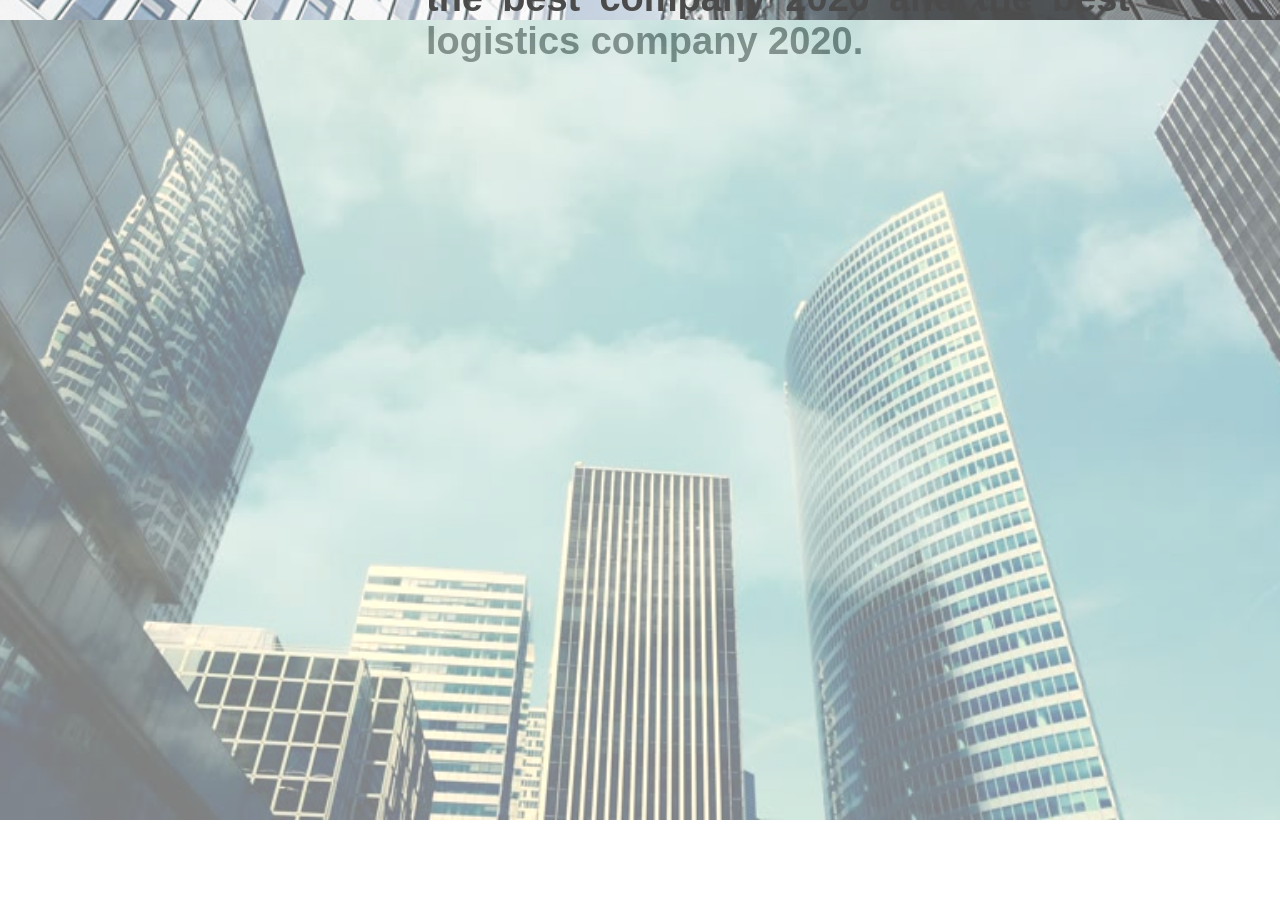
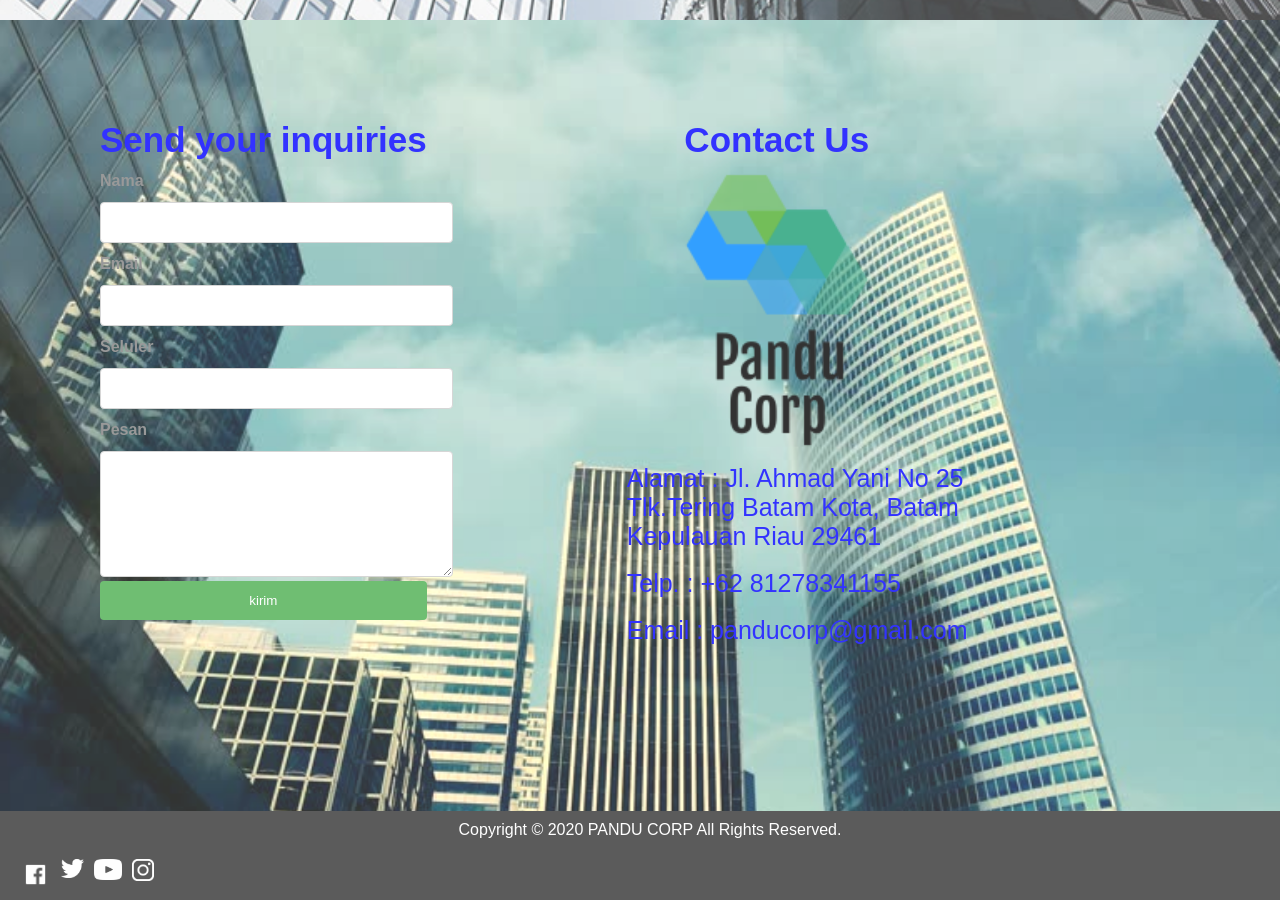
Before and after one commit to panduputraperdana/company-profile, a plain HTML site: page index.html in a window 1280 px wide. Shown: the part 1580-2480 px from the top of the page. Before the commit the page ends 2400 px from the top, so only its background shows below. Drawn offline with Linux system fonts and the light colour scheme.

Commit message:
Make changes to index.html on the third page and style.css

```diff
--- a/index.html
+++ b/index.html
@@ -30,7 +30,7 @@
 
     <div class="pagetwo">
         <div class="about-section">
-            <img src="img/logo.png">
+            <img src="img/logo.png" align="left">
             <div class="inner-container">
                 <h1>About Us</h1>
                 <br>
@@ -57,6 +57,76 @@
     </div>
 
     <div class="pagethree">
+        <div class="row">
+            <div class="column">
+                <h1>Send your inquiries</h1>
+                <div>
+                    <form action="/action_page.php">
+                        <div class="row">
+                          <div class="col-25">
+                            <label for="name">Nama</label>
+                          </div>
+                          <div class="col -75">
+                            <input type="text" id="name" name="nama" >
+                          </div>
+                        </div>
+                        <div class="row">
+                          <div class="col-25">
+                            <label for="mail">Email</label>
+                          </div>
+                          <div class="col-75">
+                            <input type="text" id="lname" name="email" >
+                          </div>
+                        </div>
+                        <div class="row">
+                            <div class="col-25">
+                              <label for="hp">Seluler</label>
+                            </div>
+                            <div class="col-75">
+                              <input type="text" id="hp" name="Seluler" >
+                            </div>
+                          </div>
+                          <div class="row">
+                            <div class="col-25">
+                              <label for="pesan">Pesan</label>
+                            </div>
+                            <div class="col-75">
+                              <textarea id="pesan" name="pesan" style="height:100px"></textarea>
+                            </div>
+                          </div>
+                          <div class="row">
+                            <input type="submit" value="kirim">
+                          </div>
+                    </form>
+                  </div>
+            </div>
+
+            <div class="column">
+              <h1 style="text-align: center;">Contact Us</h1>
+                <img src="img/logo.png" height="300" ext-align="center">
+
+              <p>Alamat : Jl. Ahmad Yani No 25 <br />
+                  Tlk.Tering Batam Kota, Batam <br />
+                  Kepulauan Riau 29461</p>
+                <br>
+                <p>Telp. : +62 81278341155</p>
+                <br>
+                <p>Email : panducorp@gmail.com</p>
+            </div>
+          </div>
+
+          <footer>
+            <div>Copyright &copy; <script>document.write(new Date().getFullYear());</script> PANDU CORP  All Rights Reserved.
+            </div>
+            <a href="https://id-id.facebook.com/"><img src="img/facebook.png" height="31" align="left"></a>
+
+            <a href="https://twitter.com"><img src="img/twitter.png" height="19" align="left"></a>
+
+            <a href="https://www.youtube.com/"><img src="img/youtube.png" height="21" align="left"></a>
+
+            <a href="https://www.instagram.com/"><img src="img/instagram.png" height="22" align="left"></a>
+
+          </footer>
 
 
 </div>
--- a/style.css
+++ b/style.css
@@ -78,26 +78,27 @@ ul li a{
     width: 55%;
     float: right;
     padding: 150px;
+
 }
 
 .image{
     background-color: none;
-    height: 334;
-    width: 345;
+    height: 401;
+    width: 400;
     align: left;
 }
 
 .inner-container h1{
-    padding-top: 0px;
+    padding-top: 5px 20px;
     text-align: center;
     font-size: 40px;
-    font-weight: 900;
+    font-weight: 800;
     color: blue;
-    margin-top: -90px;
+    margin-top: -90px
 }
 
 .text{
-    font-size: 38px;
+    font-size: 36px;
     color: black;
     text-align: justify;
     font-weight: bold;
@@ -110,9 +111,118 @@ ul li a{
 .pagethree{
     background-image: url(img/background3.jpg);
     background-color: grayscale;
-    opacity: 50%;
+    opacity: 80%;
     height: 100vh;
     background-size: cover;
     background-position: center;
-    text-align: left;
 }
+
+.column {
+    float: left;
+    padding: 100px;
+    height: 400px;
+    text-align: justify;
+      color: blue;
+      font-size: 46;
+  }
+
+  h1{
+    text-align: center;
+    color:blue ;
+    font-size: 35px;
+  }
+
+  .left {
+    width: 50%;
+  }
+
+  .right {
+    width: 50%;
+  }
+
+  input[type=text], select, textarea {
+    width: 100%;
+    padding: 12px;
+    border: 1px solid #ccc;
+    border-radius: 4px;
+    resize: vertical;
+  }
+
+  label {
+    padding: 12px 12px 12px 0;
+    display: inline-block;
+    color: grey;
+    font-weight: bold;
+  }
+
+  input[type=submit] {
+    background-color:#4CAF50;
+    color: white;
+    padding: 12px 20px;
+    border: none;
+    border-radius: 4px;
+    cursor: pointer;
+    float: right;
+  }
+
+  input[type=submit]:hover {
+    background-color: #45a049;
+  }
+
+  .container {
+    border-radius: 5px;
+    background-color: #f2f2f2;
+    padding: 20px;
+  }
+
+  .col-25 {
+    float: left;
+    width: 25%;
+    margin-top: 6px;
+  }
+
+  .col-75 {
+    float: left;
+    width: 75%;
+    margin-top: 6px;
+  }
+
+
+  .row:after {
+    content: "";
+    display: table;
+    clear: both;
+  }
+
+    .col-25, .col-75, input[type=submit] {
+      width: 100%;
+      margin-top: 0;
+    }
+
+    p{
+        text-align: justify;
+        color: blue;
+        font-size: 25px;
+        margin-right:-200px;
+    }
+
+    footer {
+        text-align: center;
+        background-color: #333;
+        color: #fff;
+        padding: 10px;
+        position: absolute;
+        bottom: -210%;
+        width: 100%;
+      }
+
+    footer div{
+        text-align: center;
+        color: white;
+        margin-bottom: 10px;
+    }
+
+    footer img{
+      margin-top: 10px;
+      margin-left: 10px;
+    }
```
